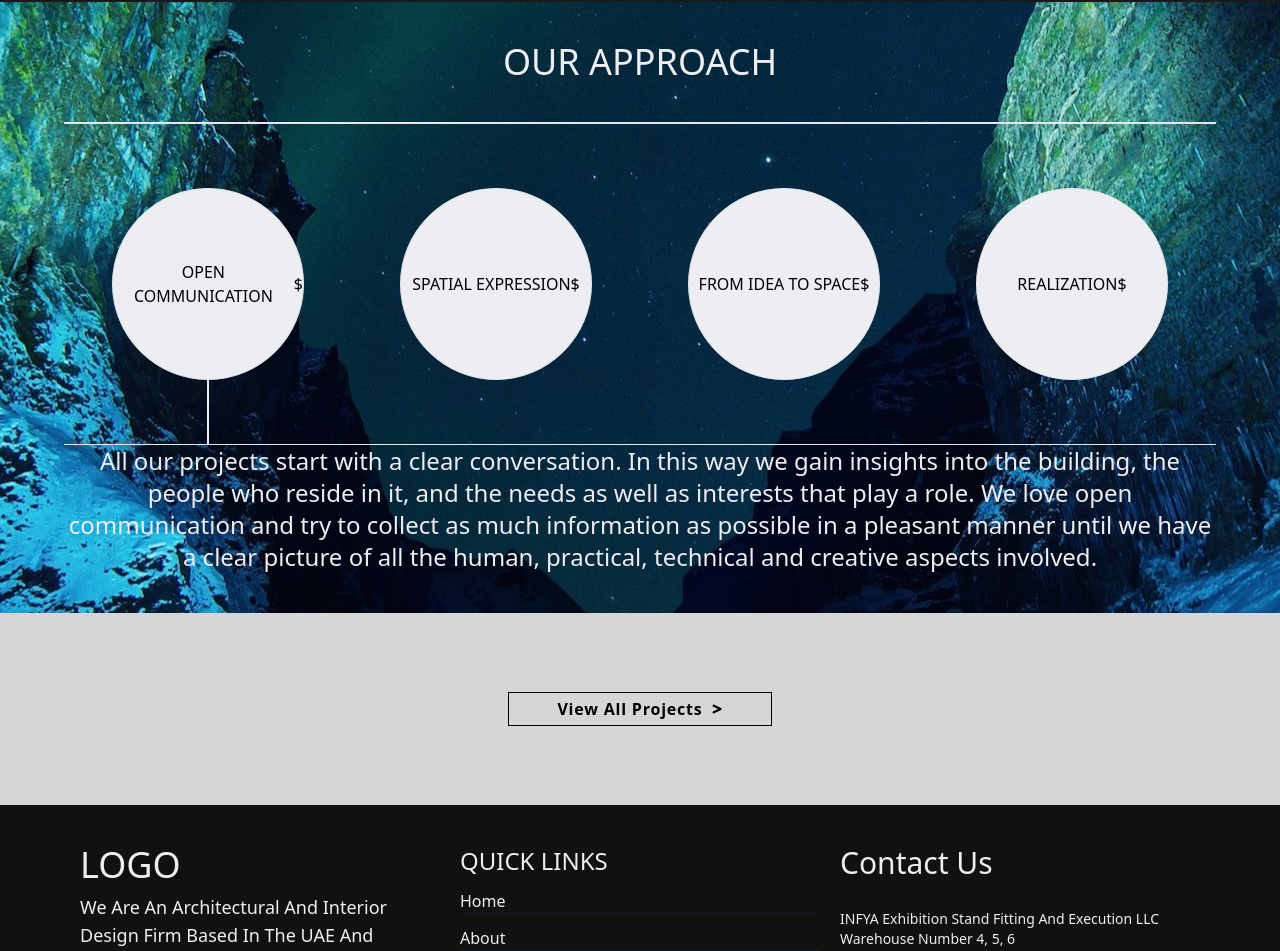
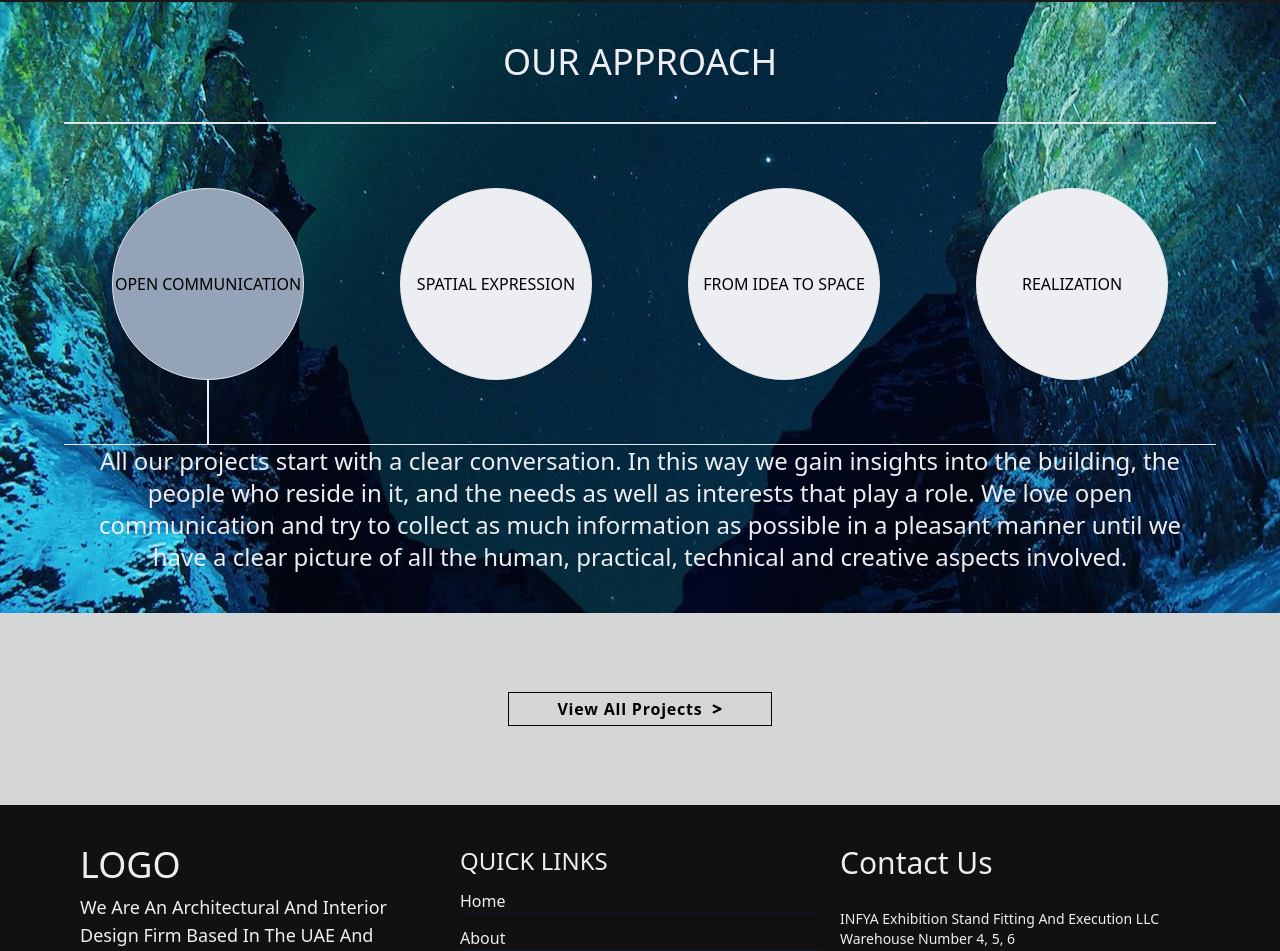
Before and after one commit to parham-mosadeq/infya, a Next.js app: page / in a window 1280 px wide. Shown: the part 1915-2866 px from the top of the page. Built offline with nearby package versions, Linux system fonts and the light colour scheme.

Commit message:
change ourApp bg

```diff
--- a/src/components/modules/home/OurApproach.js
+++ b/src/components/modules/home/OurApproach.js
@@ -54,17 +54,19 @@ We draw floor plans, details, lighting and installation plans. We conduct materi
                   <div
                     onClick={() => handleItemClick(item.id)}
                     className={`
-                  ${pickDesc?.id === item.id && 'bg-none'}
+                  ${
+                    pickDesc?.id === item.id
+                     && ' bg-slate-400'
+                  }
                   w-48 h-48 flex items-center justify-center rounded-full
                   transition-colors duration-500 cursor-pointer
                   text-mainNavColor hover:text-mainTxtColor
-                  bg-mainTxtColor border hover:border-mainNavColor hover:bg-mainNavColor mx-auto
+                   bg-mainTxtColor border hover:border-mainNavColor hover:bg-mainNavColor mx-auto
                   `}
                   >
                     <h3 className='text-center my-auto uppercase'>
                       {item.txt}
                     </h3>
-                    $
                     {pickDesc.id === item.id && (
                       <span className=' hidden lg:block lg:absolute -bottom-1/3 border-x border-4 border-mainTxtColor h-16'></span>
                     )}
@@ -73,7 +75,7 @@ We draw floor plans, details, lighting and installation plans. We conduct materi
               );
             })}
           </div>
-          <div className='my-10 border-t w-full mx-auto hidden lg:block'>
+          <div className='my-10 border-t w-full mx-auto hidden md:block px-4'>
             <p className=' w-full mx-auto text-center text-2xl text-mainTxtColor'>
               {pickDesc.desc}
             </p>
```
